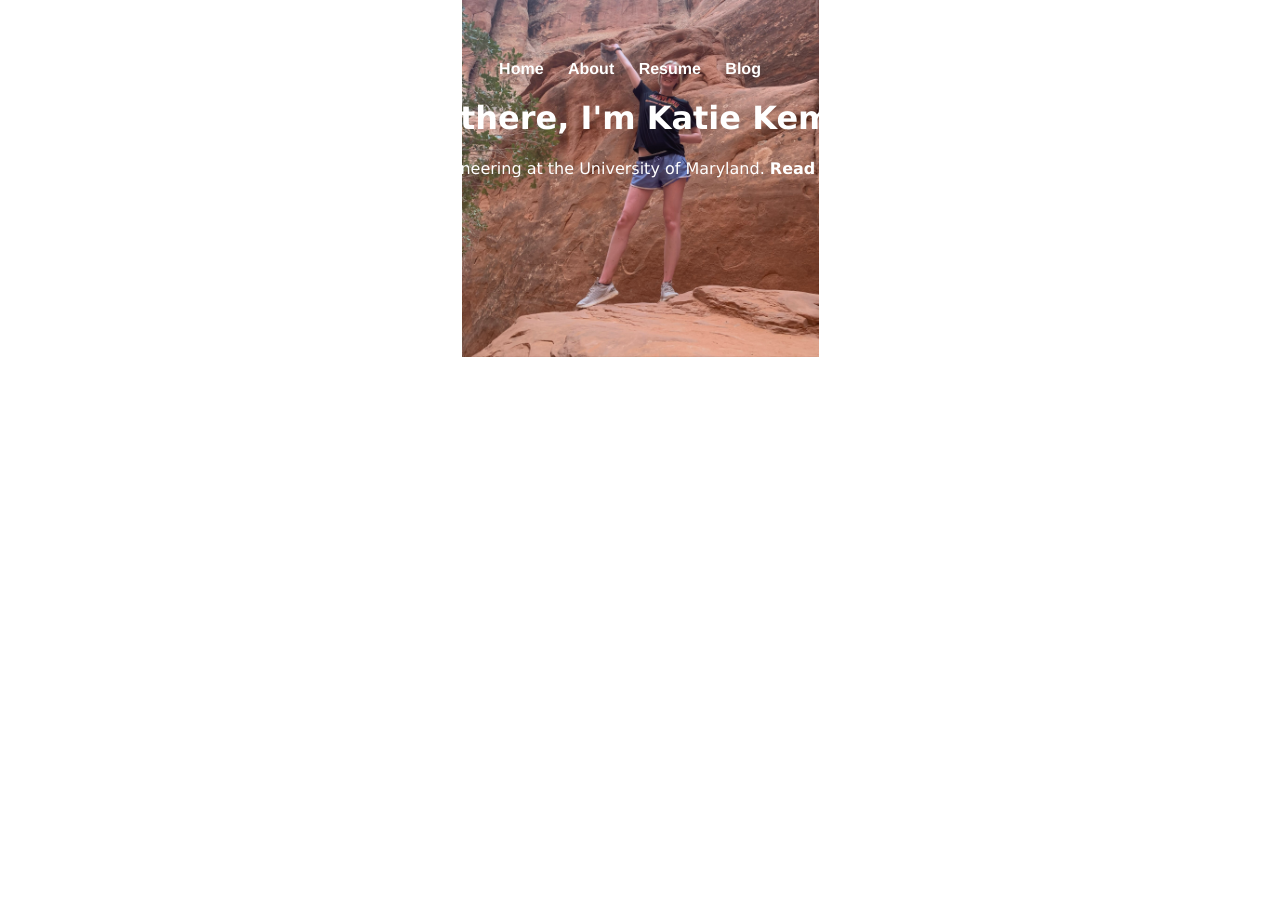
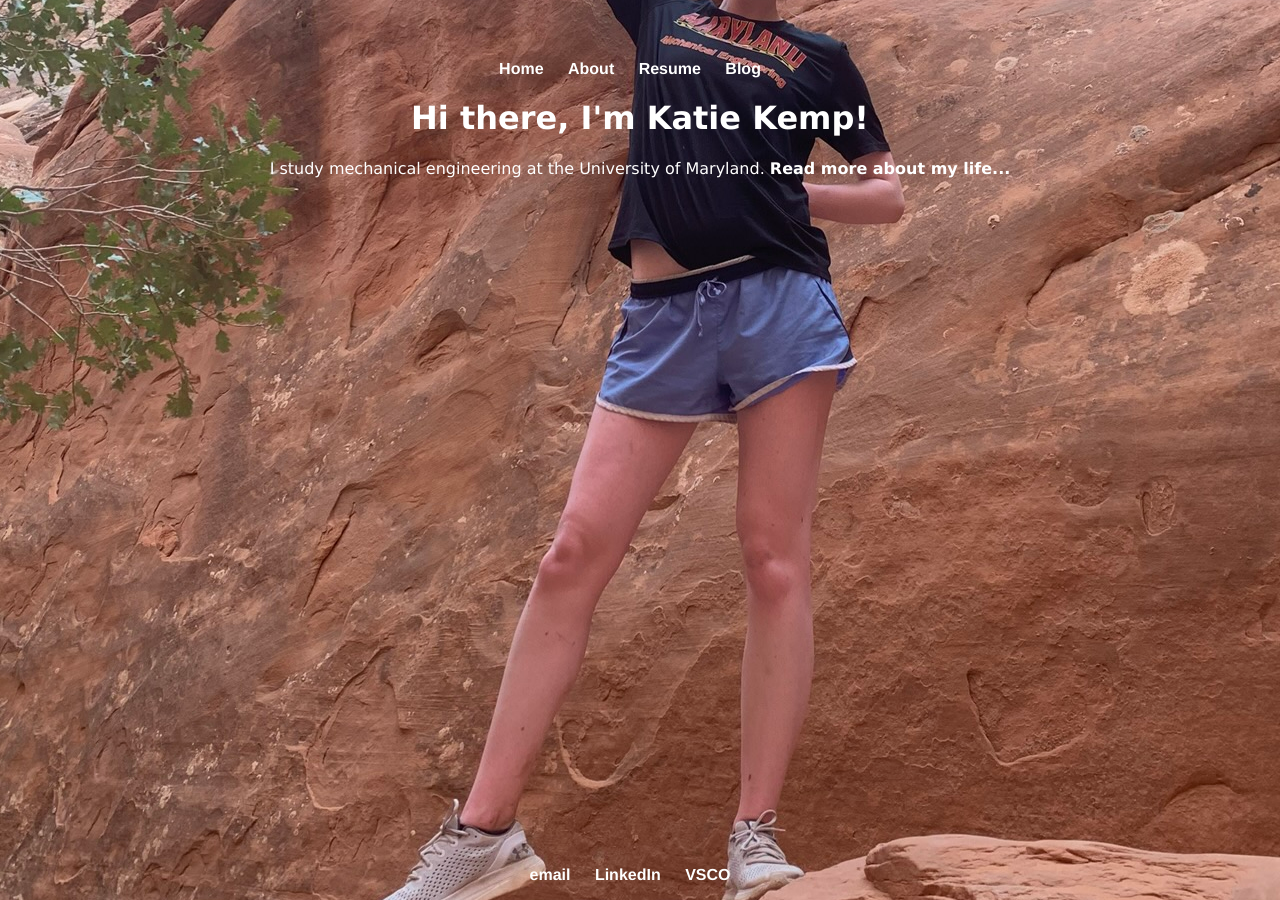
Before and after one commit to katherinekemp/katherinekemp.github.io, a Jekyll site: the page built from index.html, in a window 1280 px wide. Built offline with Jekyll 4.4.1, drawn with Linux system fonts in a browser that asks for light colours.

Commit message:
Update home.html

```diff
--- a/_layouts/home.html
+++ b/_layouts/home.html
@@ -6,7 +6,7 @@
 			}
 			body {
 				background-image: url("homepage.JPG");
-				background-size: auto 200%;
+				background-size: auto;
 				background-repeat: no-repeat;
 				background-position: center;
 				text-align: center;
```
